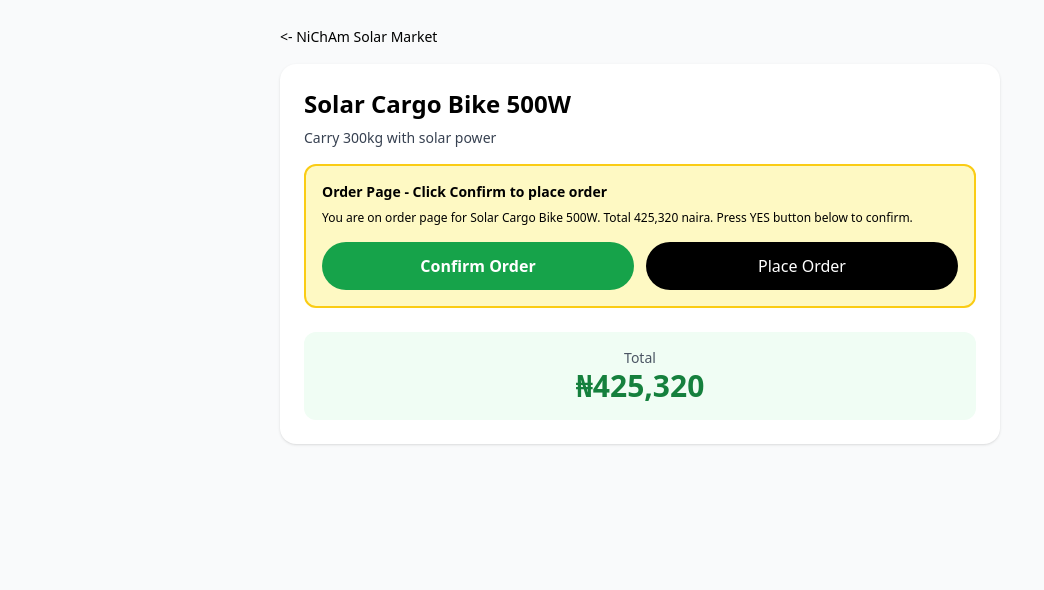
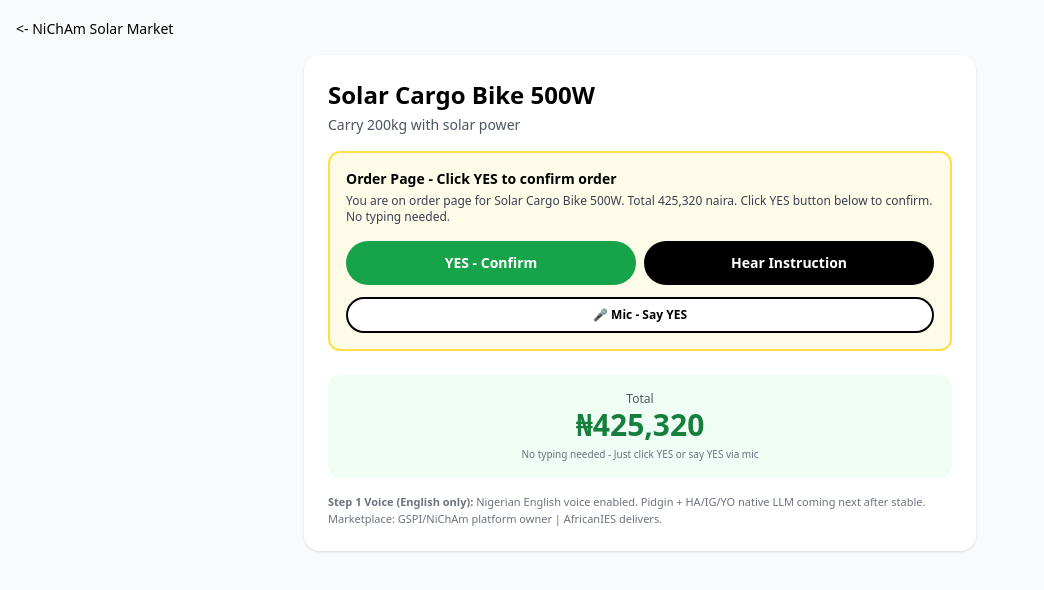
Before and after one commit to gspiassociatesltd/nicham-trade, a Next.js app: page /product/1 in a window 1280 px wide. Shown: the top 590 px of the page, without its empty margins (0-1044 px from the left). Built offline with nearby package versions, Linux system fonts and the light colour scheme.

Commit message:
Add files via upload

```diff
--- a/app/product/[id]/page.tsx
+++ b/app/product/[id]/page.tsx
@@ -1,17 +1,16 @@
 'use client'
 import { useState, useEffect } from 'react'
-import { useRouter } from 'next/navigation'
 
-const productsData: any = {
-  1: { name: "Solar Cargo Bike 500W", intro: "Carry 300kg with solar power", basePrice: 400000 },
-  2: { name: "Solar Irrigation Pump", intro: "Pump water with sunshine", basePrice: 280000 },
-  3: { name: "Solar Freezer 200L", intro: "Keep fish fresh with solar", basePrice: 240000 },
-  4: { name: "Solar Home System 5kW", intro: "Power your house with solar", basePrice: 2200000 },
-  5: { name: "Solar Tractor 20HP", intro: "Electric tractor for plowing, hauling, tilling. Zero diesel.", basePrice: 3400000 },
-  6: { name: "Solar Dryer 100kg", intro: "Dry tomatoes, pepper, fish using sun. No more waste.", basePrice: 130000 },
-  7: { name: "Solar Boat Engine", intro: "Boat engine with solar", basePrice: 160000 },
-  8: { name: "Solar Ferry 12 Seater", intro: "Ferry with solar power", basePrice: 1050000 },
-  9: { name: "Collapsible Solar E-Bike", intro: "Foldable bike with solar charging", basePrice: 250000 },
+const productsMeta: any = {
+  1: { name: "Solar Cargo Bike 500W", price: 400000, desc: "Carry 200kg with solar power" },
+  2: { name: "Solar Irrigation Pump", price: 280000, desc: "Pump water with sunshine" },
+  3: { name: "Solar Freezer 200L", price: 240000, desc: "Keep fish frozen without NEPA" },
+  4: { name: "Solar Home System", price: 2200000, desc: "Power your home with sun" },
+  5: { name: "Solar Tractor 25HP", price: 3400000, desc: "Farm with solar power" },
+  6: { name: "Solar Dryer 100kg", price: 130000, desc: "Dry tomatoes with sun" },
+  7: { name: "Solar Boat Engine", price: 160000, desc: "Fishing boat with solar" },
+  8: { name: "Solar Ferry 12 Seater", price: 1050000, desc: "Transport people with sun" },
+  9: { name: "Solar E-Bike", price: 250000, desc: "Collapsible solar bike" }
 }
 
 function calcTotal(base: number) {
@@ -23,46 +22,116 @@ function calcTotal(base: number) {
 
 export default function ProductPage({ params }: { params: { id: string } }) {
   const [lang, setLang] = useState('en')
-  const prod = productsData[params.id] || productsData[6]
-  const base = prod.basePrice
-  const total = calcTotal(base)
-  const router = useRouter()
+  const [isListening, setIsListening] = useState(false)
+  const [msg, setMsg] = useState("")
 
   useEffect(() => {
-    const url = new URL(window.location.href)
-    const l = url.searchParams.get('lang')
-    if (l) setLang(l)
+    const saved = localStorage.getItem('nicham_lang')
+    if (saved) setLang(saved)
   }, [])
+
+  const id = parseInt(params.id)
+  const meta = productsMeta[id] || productsMeta[2]
+  const total = calcTotal(meta.price)
 
   const handleConfirm = () => {
     const orderId = "NCH-" + Date.now().toString().slice(-6)
     const orders = JSON.parse(localStorage.getItem('nicham_orders') || '[]')
-    orders.unshift({ productName: prod.name, total, orderId, date: new Date().toLocaleString() })
+    orders.unshift({ productName: meta.name, total, orderId, date: new Date().toLocaleString() })
     localStorage.setItem('nicham_orders', JSON.stringify(orders))
-    alert("Order confirmed! ID: " + orderId)
-    router.push("/?lang=" + lang)
+    setMsg("Order confirmed! ID: " + orderId)
+    // Voice confirmation - English only for now (step 1 of Nigerian LLM)
+    try {
+      const u = new SpeechSynthesisUtterance("Order confirmed. ID " + orderId + ". Thank you for using Nicham Solar Market.")
+      u.lang = "en-NG"
+      u.rate = 0.85
+      window.speechSynthesis.speak(u)
+    } catch {}
+    setTimeout(() => { window.location.href = "/?lang=" + lang }, 2500)
   }
 
+  const handleVoiceYES = () => {
+    const SR = (window as any).webkitSpeechRecognition || (window as any).SpeechRecognition
+    if (!SR) {
+      alert("Voice not supported - click YES button")
+      return
+    }
+    const rec = new SR()
+    rec.lang = "en-NG"
+    rec.onstart = () => setIsListening(true)
+    rec.onend = () => setIsListening(false)
+    rec.onresult = (e: any) => {
+      const txt = e.results[0][0].transcript.toLowerCase()
+      if (txt.includes("yes") || txt.includes("confirm")) {
+        handleConfirm()
+      } else {
+        setMsg("Heard: " + e.results[0][0].transcript + " - Say YES to confirm")
+      }
+    }
+    rec.start()
+  }
+
+  const handleHearInstruction = () => {
+    try {
+      const instruction = "You are on order page for " + meta.name + ". Total " + total.toLocaleString() + " naira. Press YES button below to confirm, or click microphone and say YES. No typing needed."
+      const u = new SpeechSynthesisUtterance(instruction)
+      u.lang = "en-NG"
+      u.rate = 0.85
+      window.speechSynthesis.cancel()
+      window.speechSynthesis.speak(u)
+    } catch {}
+  }
+
+  const orderText: any = {
+    en: { title: "Order Page - Click YES to confirm order", desc: `You are on order page for ${meta.name}. Total ${total.toLocaleString()} naira. Click YES button below to confirm. No typing needed.` },
+    pidgin: { title: "Order Page - Click YES to confirm", desc: `You dey order page for ${meta.name}. Total ${total.toLocaleString()} naira. Click YES button to confirm. No need to type.` },
+    ha: { title: "Shafin Oda - Danna YES", desc: `Kana shafin oda na ${meta.name}. Jimilla ${total.toLocaleString()} naira. Danna YES don tabbatarwa.` },
+    ig: { title: "Peeji Iwu - Pia YES", desc: `I no na peeji iwu maka ${meta.name}. Onu ego ${total.toLocaleString()} naira. Pia YES iji kwado.` },
+    yo: { title: "Oju-iwe Aṣẹ - Tẹ YES", desc: `O wa lori oju-iwe aṣẹ fun ${meta.name}. Lapapọ ${total.toLocaleString()} naira. Tẹ YES lati jẹrisi.` }
+  }
+
+  const ot = orderText[lang] || orderText.en
+
   return (
-    <main className="p-6 max-w-3xl mx-auto">
-      <a href={`/?lang=${lang}`} className="text-sm">{"<-"} NiChAm Solar Market</a>
-      <div className="bg-white rounded-2xl shadow p-6 mt-4">
-        <h1 className="text-2xl font-black">{prod.name}</h1>
-        <p className="text-sm text-gray-700 mt-2">{prod.intro}</p>
-        <div className="bg-yellow-100 border-2 border-yellow-400 rounded-xl p-4 mt-4">
-          <div className="font-bold text-sm">Order Page - Click Confirm to place order</div>
-          <div className="text-xs mt-2">You are on order page for {prod.name}. Total {total.toLocaleString()} naira. Press YES button below to confirm.</div>
-          <div className="flex gap-3 mt-4">
-            <button onClick={handleConfirm} className="flex-1 bg-green-600 text-white py-3 rounded-full font-bold">Confirm Order</button>
-            <button onClick={() => { const u = new SpeechSynthesisUtterance("You are on order page for " + prod.name + ". Total " + total.toLocaleString() + " naira. Press YES to confirm."); window.speechSynthesis.speak(u) }} className="flex-1 bg-black text-white py-3 rounded-full">Place Order</button>
+    <main className="min-h-screen bg-gray-50 p-4">
+      <a href={`/?lang=${lang}`} className="text-sm mb-4 inline-block">&lt;- NiChAm Solar Market</a>
+
+      <div className="max-w-2xl mx-auto bg-white rounded-2xl shadow p-6">
+        <h1 className="text-2xl font-black">{meta.name}</h1>
+        <p className="text-sm text-gray-600 mt-1">{meta.desc}</p>
+
+        <div className="mt-4 bg-yellow-50 border-2 border-yellow-300 rounded-xl p-4">
+          <div className="font-bold text-sm">{ot.title}</div>
+          <div className="text-xs mt-1 text-gray-700">{ot.desc}</div>
+
+          <div className="flex gap-2 mt-4">
+            <button onClick={handleConfirm} className="flex-1 py-3 bg-green-600 text-white rounded-full font-black text-sm hover:bg-green-700">
+              YES - Confirm
+            </button>
+            <button onClick={handleHearInstruction} className="flex-1 py-3 bg-black text-white rounded-full font-bold text-sm">
+              Hear Instruction
+            </button>
           </div>
+
+          <div className="mt-3 flex gap-2">
+            <button onClick={handleVoiceYES} className={`flex-1 py-2 rounded-full text-xs font-bold border-2 ${isListening ? 'bg-red-500 text-white border-red-500 animate-pulse' : 'bg-white border-black'}`}>
+              {isListening ? '🎙️ Listening... Say YES' : '🎤 Mic - Say YES'}
+            </button>
+          </div>
+
+          {msg && <div className="mt-3 text-center text-sm font-bold text-green-700 bg-green-50 p-2 rounded">{msg}</div>}
         </div>
-        <div className="bg-green-50 p-4 rounded-xl mt-6 text-center">
-          <div className="text-sm text-gray-600">Total</div>
+
+        <div className="mt-6 bg-green-50 rounded-xl p-4 text-center">
+          <div className="text-xs text-gray-600">Total</div>
           <div className="text-3xl font-black text-green-700">₦{total.toLocaleString()}</div>
+          <div className="text-[10px] text-gray-500 mt-1">No typing needed - Just click YES or say YES via mic</div>
+        </div>
+
+        <div className="mt-4 text-[11px] text-gray-500">
+          <b>Step 1 Voice (English only):</b> Nigerian English voice enabled. Pidgin + HA/IG/YO native LLM coming next after stable. Marketplace: GSPI/NiChAm platform owner | AfricanIES delivers.
         </div>
       </div>
-      {/* No voice - plain text only */}
     </main>
   )
 }
```
